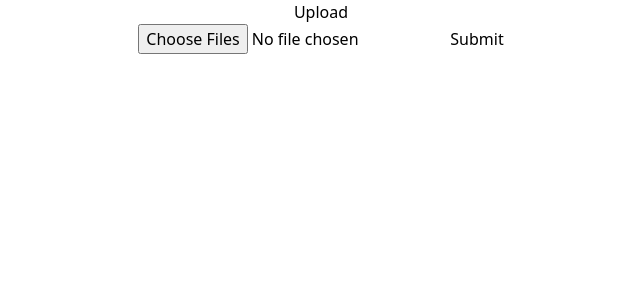
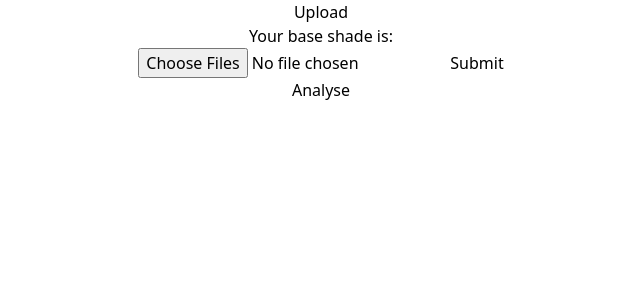
Before and after one commit to dripstaltd/HairD.ai, a React (Vite) app in the folder client/: page / in a window 1280 px wide. Shown: the top 300 px of the page, without its empty margins (319-959 px from the left). Built offline with nearby package versions, Linux system fonts and the light colour scheme.

Commit message:
Feat: Analyses data and Returns Base Shade to DOM

```diff
--- a/client/src/App.jsx
+++ b/client/src/App.jsx
@@ -1,18 +1,40 @@
 import './App.css';
 import Upload from './components/Upload.component';
 import { useState } from 'react';
+import analyse from './utils/analyse.util';
 
 function App() {
   const [hairData, setHairData] = useState([]);
+  const [myBaseShade, setMyBaseShade] = useState(Number);
 
   const handleHairData = (results) => {
     setHairData((prevResults) => [...prevResults, results]);
   };
+
+  // Returns base shade
+  const handleAnalyse = (e) => {
+    e.preventDefault();
+    const base = analyse(hairData);
+    setMyBaseShade(() => base);
+    setHairData([]);
+  };
+
   return (
     <>
       <div className="p-20 h-screen flex flex-col">
+        <h1 className="font-bold text-5xl p-4">Upload</h1>
+        <h1 className=" text-3xl  text-gray-500">
+          Your base shade is: {myBaseShade || ''}
+        </h1>
         <Upload handleHairData={handleHairData} />
-        <div className="flex gap-6 justify-center outline-dashed h-40">
+        <button
+          onClick={handleAnalyse}
+          className="px-6 py-3.5 text-base font-medium text-white bg-purple-400 hover:bg-purple-500 focus:ring-4 focus:outline-none focus:ring-blue-300 rounded-lg text-center"
+          type="button"
+        >
+          Analyse
+        </button>
+        <div className="flex gap-6 justify-center h-40">
           {hairData.map((data, index) => (
             <div key={index} className="">
               <img
--- a/client/src/components/Upload.component.jsx
+++ b/client/src/components/Upload.component.jsx
@@ -68,7 +68,6 @@ export default function Upload({ handleHairData }) {
 
   return (
     <div className="flex flex-col w-10/12 m-auto">
-      <h1 className="font-bold text-5xl p-4">Upload</h1>
       <form className="flex flex-col" onSubmit={handleSubmitFile}>
         <input
           type="file"
```
